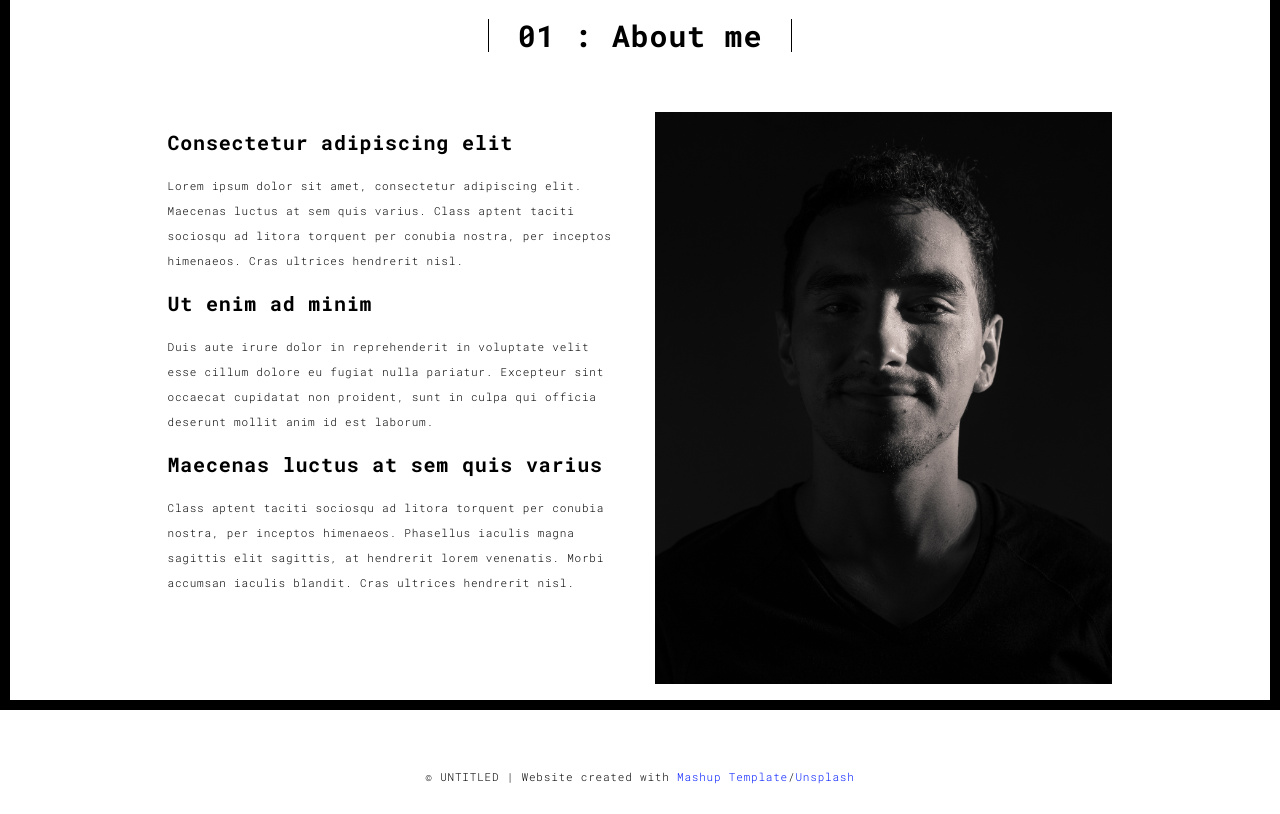
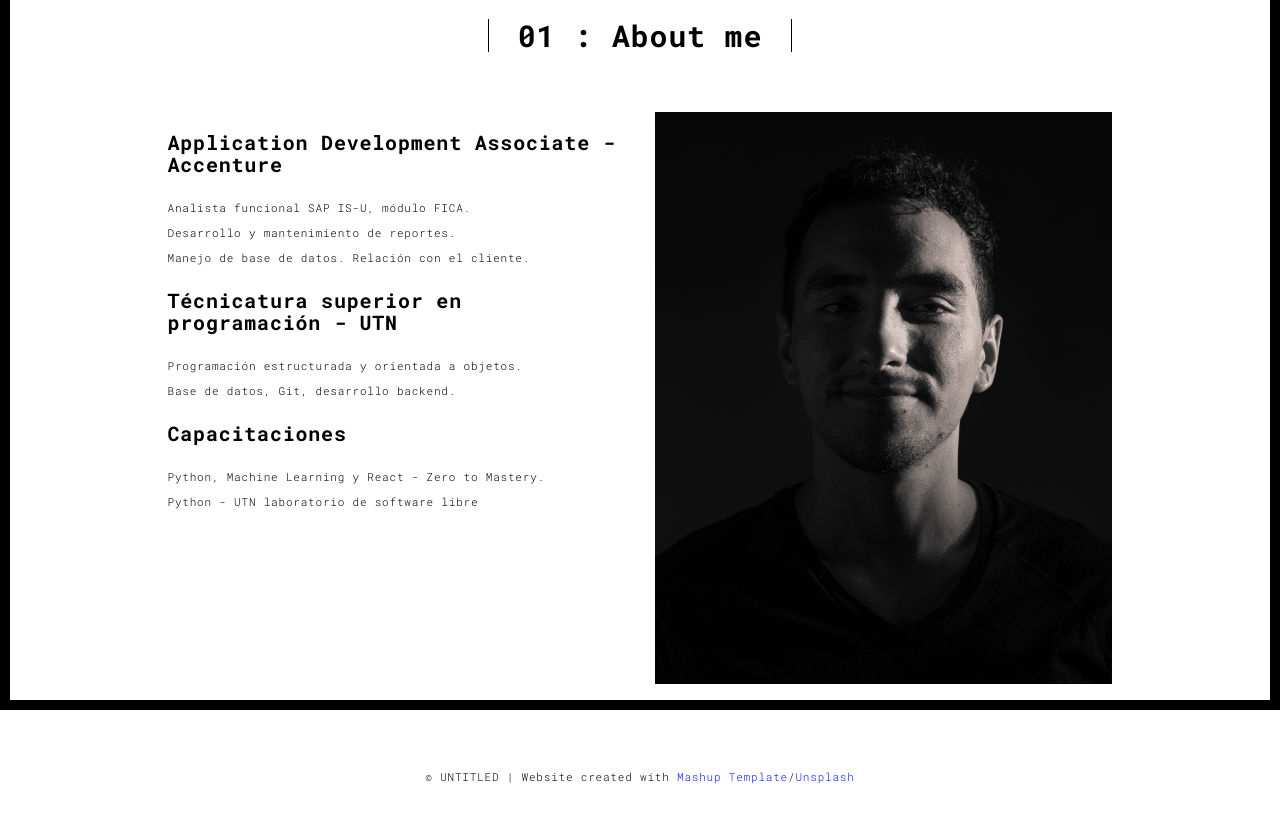
Before and after one commit to alexstocki/Python, a Flask app: page /about.html in a window 1280 px wide. Shown: the part 90-904 px from the top of the page. Run offline with Flask 2, Linux system fonts and the light colour scheme; some libraries are stand-ins or nearby versions.

Commit message:
customizacion de textos

```diff
--- a/web-development/web_server/templates/about.html
+++ b/web-development/web_server/templates/about.html
@@ -61,16 +61,17 @@
             <div class="col-md-10 col-md-offset-1">
               <div class="row">
                 <div class="col-xs-12 col-md-6">
-                  <h3>Consectetur adipiscing elit</h3>
-                  <p>Lorem ipsum dolor sit amet, consectetur adipiscing elit. Maecenas luctus at sem quis varius.
-                  Class aptent taciti sociosqu ad litora torquent per conubia nostra, per inceptos himenaeos. Cras ultrices hendrerit nisl.</p>
-                  <h3>Ut enim ad minim </h3>
-                  <p>Duis aute irure dolor in reprehenderit in voluptate velit esse
-                  cillum dolore eu fugiat nulla pariatur. Excepteur sint occaecat cupidatat non
-                  proident, sunt in culpa qui officia deserunt mollit anim id est laborum.
-                  <h3>Maecenas luctus at sem quis varius</h3>
+                  <h3>Application Development Associate - Accenture</h3>
+                  <p>Analista funcional SAP IS-U, módulo FICA.
+                    <br>Desarrollo y mantenimiento de reportes. <br>Manejo de base de datos.
+                    Relación con el cliente.
+                  </p>
+                  <h3>Técnicatura superior en programación - UTN </h3>
+                  <p>Programación estructurada y orientada a objetos.<br>Base de datos, Git, desarrollo backend.
+                  <h3>Capacitaciones</h3>
                   <p>
-                  Class aptent taciti sociosqu ad litora torquent per conubia nostra, per inceptos himenaeos. Phasellus iaculis magna sagittis elit sagittis, at hendrerit lorem venenatis. Morbi accumsan iaculis blandit. Cras ultrices hendrerit nisl.</p>
+                  Python, Machine Learning y React - Zero to Mastery.<br>
+                  Python - UTN laboratorio de software libre</p>
                 </div>
                 <div class="col-xs-12 col-md-6">
                   <img src="./static/assets/images/profile.jpg" class="img-responsive" alt="">
```
Also changed, not shown: web-development/web_server/requirements.txt (added, +15 -0 lines), web-development/web_server/static/assets/favicon.ico.
